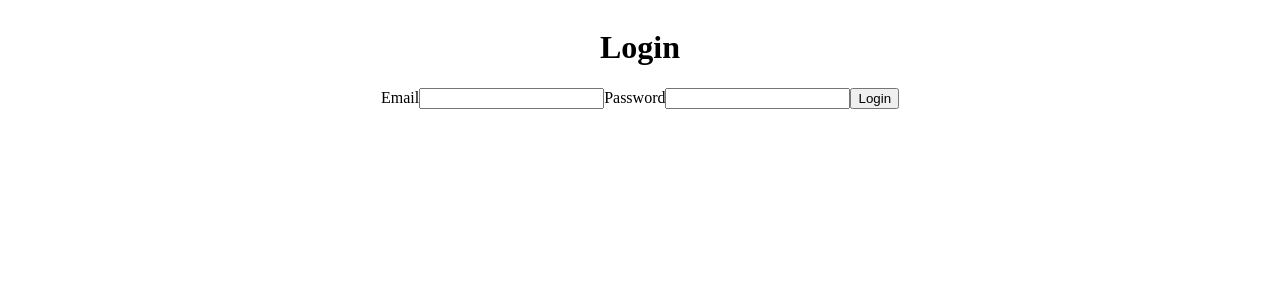
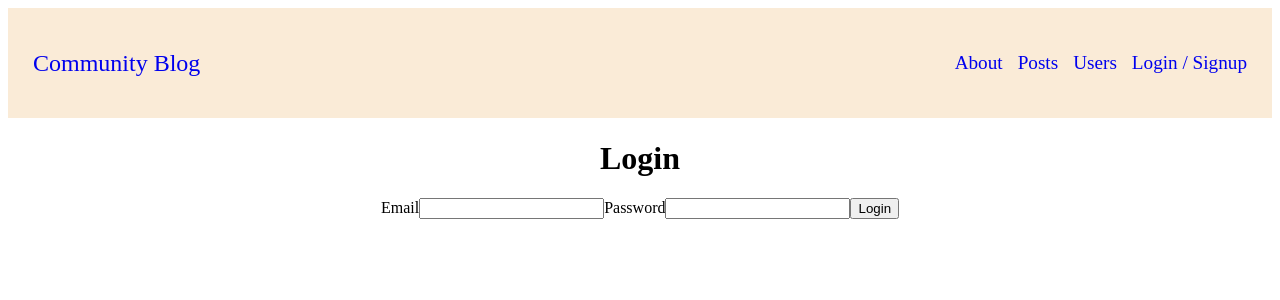
Before and after one commit to Sullivown/blog, a React (Create React App) app in the folder client/: page /login in a window 1280 px wide. Shown: the top 300 px of the page. Built offline with nearby package versions, Linux system fonts and the light colour scheme.

Commit message:
add page sections and basic styling

```diff
--- a/client/src/App.js
+++ b/client/src/App.js
@@ -13,6 +13,7 @@ import MyPosts from './pages/dashboard/MyPosts';
 import CreatePost from './pages/dashboard/CreatePost';
 import EditPost from './pages/dashboard/EditPost';
 import User from './pages/User';
+import Header from './page-sections/header/Header';
 
 function App() {
 	const [user, setUser] = useLocalStorage('user', null);
@@ -20,6 +21,7 @@ function App() {
 	return (
 		<>
 			<UserContext.Provider value={user}>
+				<Header />
 				<Routes>
 					<Route path='/' element={<Home />} />
 					<Route
--- /dev/null
+++ b/client/src/page-sections/header/Header.js
@@ -0,0 +1,18 @@
+import React from 'react';
+import styled from 'styled-components';
+
+import Navbar from './Navbar';
+
+const StyledHeader = styled.header`
+	background-color: antiquewhite;
+`;
+
+function Header() {
+	return (
+		<StyledHeader>
+			<Navbar />
+		</StyledHeader>
+	);
+}
+
+export default Header;
--- /dev/null
+++ b/client/src/page-sections/header/Navbar.js
@@ -0,0 +1,77 @@
+import React, { useContext } from 'react';
+import styled from 'styled-components';
+import { Link } from 'react-router-dom';
+import UserContext from '../../context/userContext';
+
+const StyledNavBar = styled.nav``;
+
+const StyledNavContainer = styled.div`
+	display: flex;
+	flex-direction: row;
+	justify-content: space-between;
+	align-items: center;
+	gap: 15px;
+	padding: 25px;
+`;
+
+const StyledSiteTitle = styled.div`
+	font-size: 1.5rem;
+`;
+
+const StyledNavRight = styled.div`
+	font-size: 1.2rem;
+`;
+
+const StyledUl = styled.ul`
+	display: flex;
+	gap: 15px;
+	list-style-type: none;
+`;
+
+const StyledLi = styled.li``;
+
+const StyledLink = styled(Link)`
+	text-decoration: none;
+`;
+
+function Navbar() {
+	const user = useContext(UserContext);
+
+	return (
+		<StyledNavBar>
+			<StyledNavContainer>
+				<StyledSiteTitle>
+					<StyledLink>Community Blog</StyledLink>
+				</StyledSiteTitle>
+				<StyledNavRight>
+					<StyledUl>
+						<StyledLi>
+							<StyledLink to='/'>About</StyledLink>
+						</StyledLi>
+						<StyledLi>
+							<StyledLink to='posts'>Posts</StyledLink>
+						</StyledLi>
+						<StyledLi>
+							<StyledLink to='/'>Users</StyledLink>
+						</StyledLi>
+						{user && (
+							<StyledLi>
+								<StyledLink to='dashboard'>
+									Dashboard
+								</StyledLink>
+							</StyledLi>
+						)}
+
+						<StyledLi>
+							<StyledLink to='login'>
+								{user ? 'Log Out' : 'Login / Signup'}
+							</StyledLink>
+						</StyledLi>
+					</StyledUl>
+				</StyledNavRight>
+			</StyledNavContainer>
+		</StyledNavBar>
+	);
+}
+
+export default Navbar;
```
Also changed, not shown: client/src/page-sections/Main.js (added).
